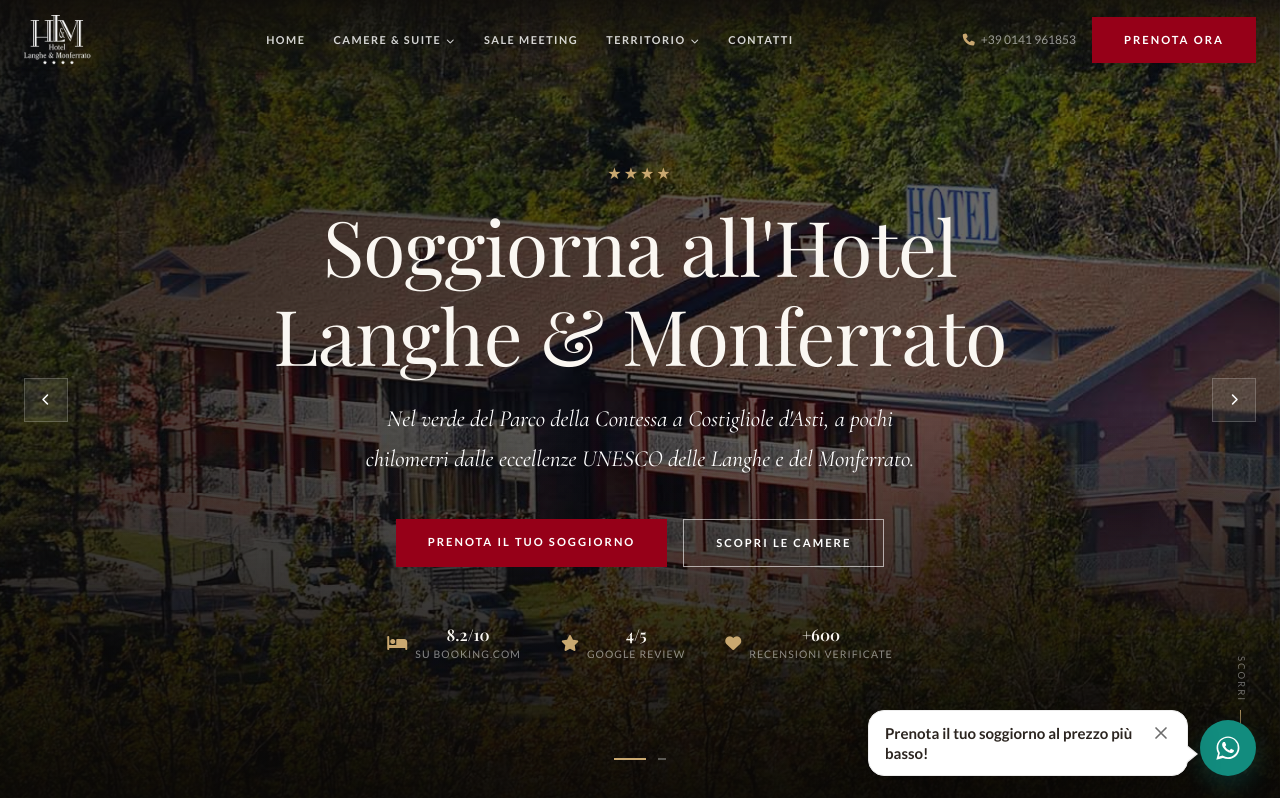
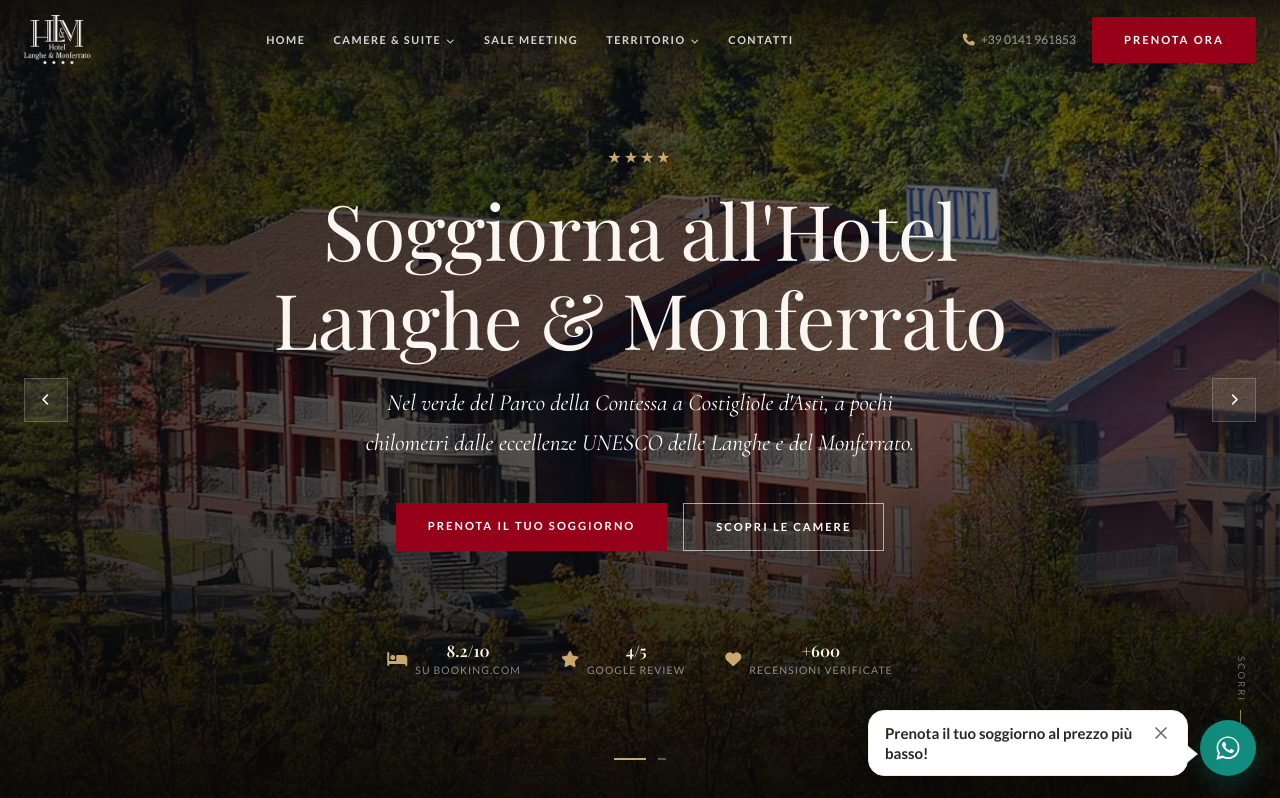
Before and after one commit to tave1013/hotel-langhe-monferrato, a Next.js app: page / in a window 1280 px wide. Shown: the top 798 px of the page. Built offline with nearby package versions, Linux system fonts and the light colour scheme; a web font is replaced by a local one.

Commit message:
chore: aggiorna hero

```diff
--- a/components/Hero.js
+++ b/components/Hero.js
@@ -189,7 +189,7 @@
         {/* REVIEW BADGE */}
         <div
           style={{
-            marginTop: '3.5rem',
+            marginTop: '5.5rem',
             marginBottom: '5rem',
             display: 'flex',
             gap: '2.5rem',
```
